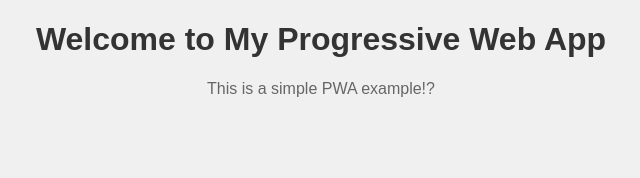
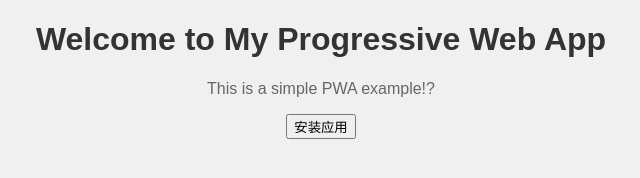
Before and after one commit to 851235550/my-pwa, a plain HTML site: page index.html in a window 1280 px wide. Shown: the whole page, without its empty margins (319-959 px from the left). Drawn offline with Linux system fonts and the light colour scheme.

Commit message:
fix(index): 显示安装按钮
移除安装按钮的默认隐藏样式，确保用户能够看到并点击安装应用按钮。

```diff
--- a/index.html
+++ b/index.html
@@ -13,7 +13,7 @@
   <h1>Welcome to My Progressive Web App</h1>
   <p>This is a simple PWA example!?</p>
 
-  <button id="install-button" style="display: none;">安装应用</button>
+  <button id="install-button">安装应用</button>
 
   <script src="js/app.js?v=1.1"></script>
 </body>
```
